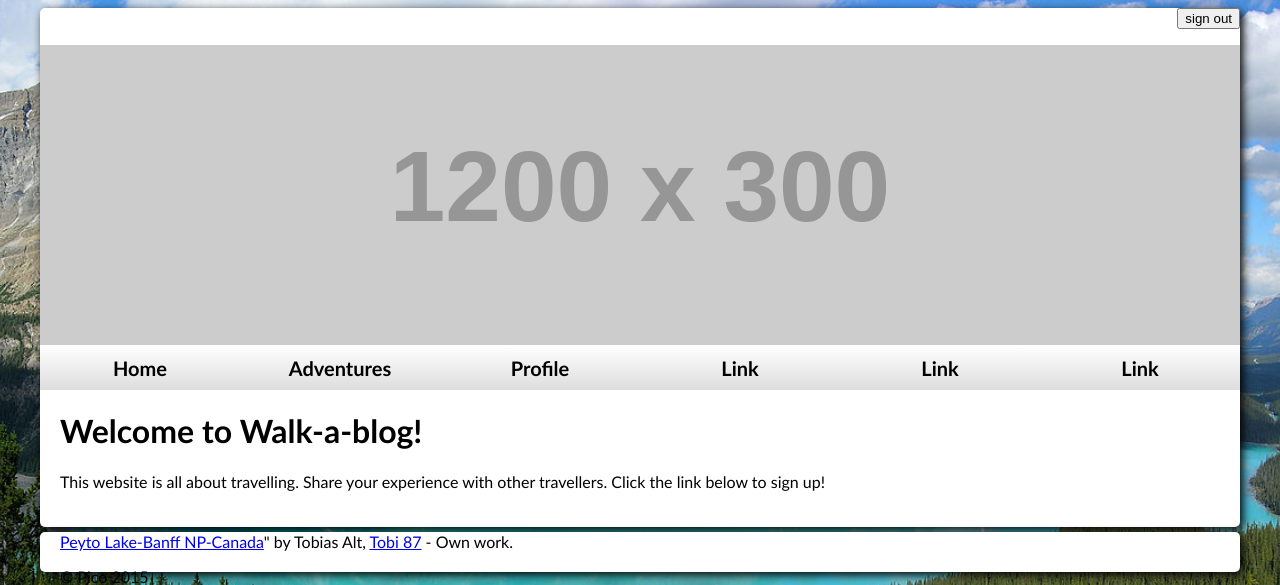
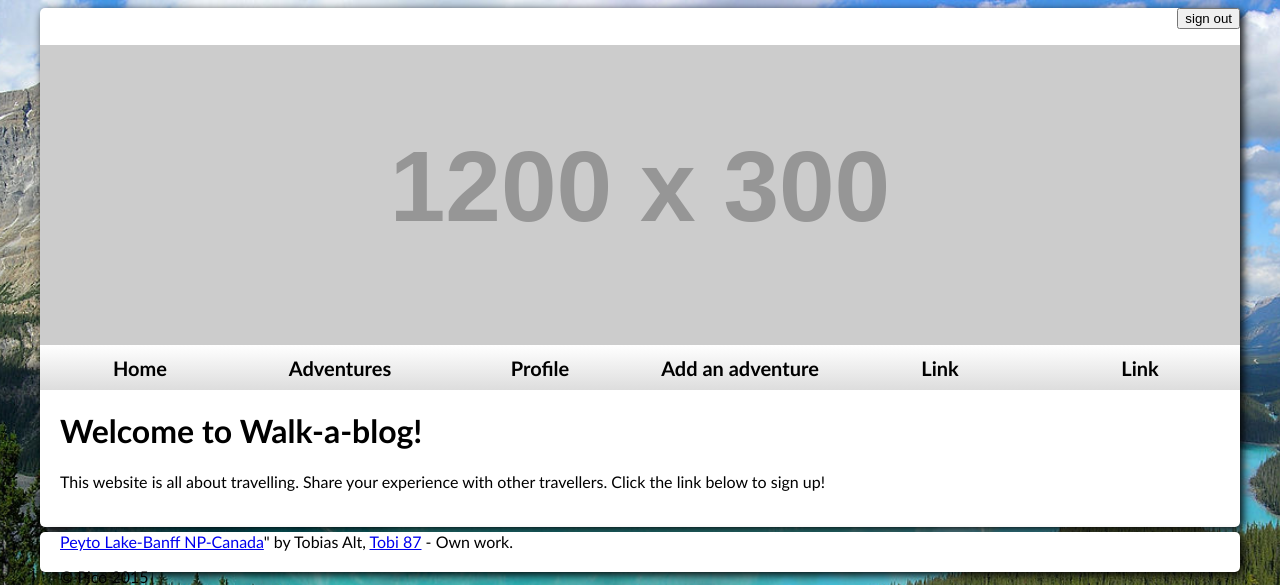
Before and after one commit to TheBlackBloodyUnicorn/pico_wanderblog, a PHP site: page /index.php in a window 1280 px wide. Shown: the top 585 px of the page. Run offline with PHP 8.4, Linux system fonts and the light colour scheme; the visitor is signed in with stand-in values (Sample User, id 1); grey boxes labelled with a size stand in for pictures from a placeholder-image service; data that the repository does not hold is empty; some libraries are stand-ins or nearby versions.

Commit message:
added option for admin

```diff
--- a/views/header.php
+++ b/views/header.php
@@ -50,7 +50,7 @@ echo "</header>";
               }
               else if($_SESSION['role'] == "administrator"){
                 echo"<li><a href=\"index.php?action=profile\">Profile</a></li>";
-                echo"<li><a href=\"#\">Link</a></li>";
+                echo"<li><a href=\"index.php?action=add_display\">Add an adventure</a></li>";
                 echo"<li><a href=\"#\">Link</a></li>";
                 echo"<li><a href=\"#\">Link</a></li>";
               }
```
